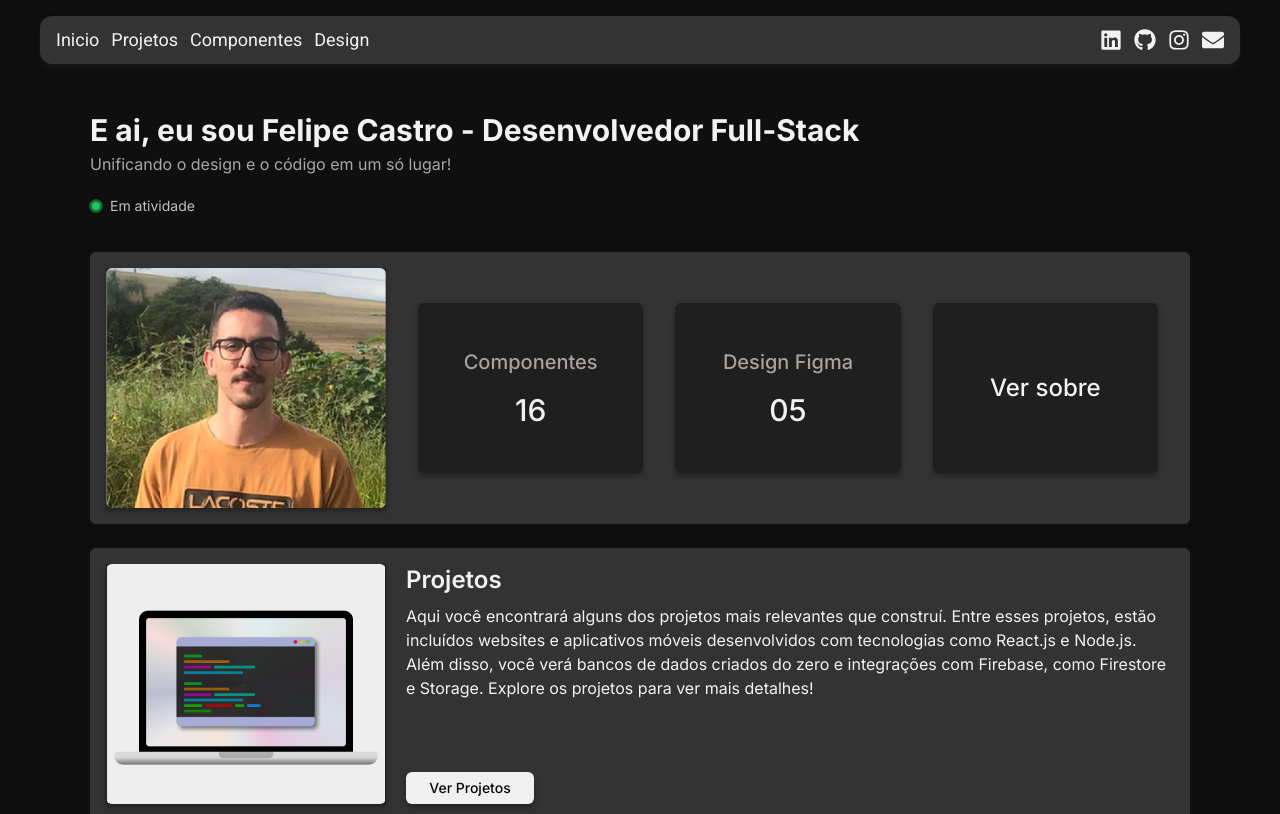
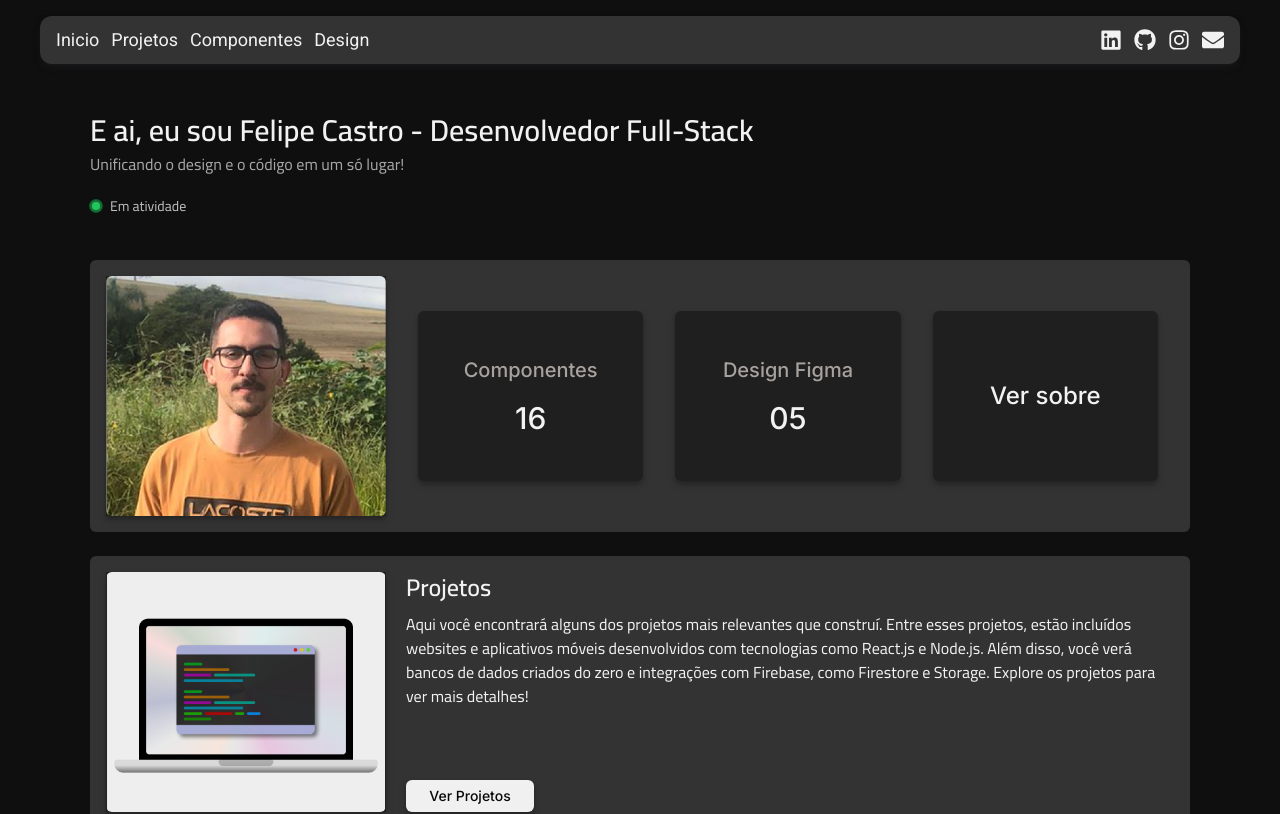
Before and after one commit to Felipecdc/me, a Next.js app: page / in a window 1280 px wide. Shown: the top 814 px of the page. Built offline with nearby package versions, Linux system fonts and the light colour scheme.

Commit message:
feat: add font

```diff
--- a/app/(home)/page.tsx
+++ b/app/(home)/page.tsx
@@ -4,17 +4,18 @@ import Header from "../_components/header";
 import ActionCard from "../_components/action-card";
 import { Button } from "../_components/ui/button";
 import Footer from "../_components/footer";
+import Link from "next/link";
 
 export default function Home() {
   return (
     <>
       <Header />
       <div className="flex items-center justify-center px-5 pt-20">
-        <div className="mb-3 mt-8 flex w-full max-w-[1100px] flex-col items-start justify-center gap-1">
-          <h1 className="text-wrap text-2xl font-bold md:text-3xl">
+        <div className="mb-5 mt-8 flex w-full max-w-[1100px] flex-col items-start justify-center gap-1">
+          <h1 className="font-cairo text-wrap text-3xl font-semibold">
             E ai, eu sou Felipe Castro - Desenvolvedor Full-Stack
           </h1>
-          <span className="text-sm text-[#a8a8a8] md:text-base">
+          <span className="font-cairo text-sm text-[#a8a8a8] md:text-base">
             Unificando o design e o código em um só lugar!
           </span>
           <div className="mt-4 flex items-center">
@@ -22,7 +23,9 @@ export default function Home() {
               <div className="absolute inset-0 animate-pulse rounded-full bg-green-700"></div>
               <div className="absolute left-1/2 top-1/2 h-[8px] w-[8px] -translate-x-1/2 -translate-y-1/2 transform rounded-full bg-green-500"></div>
             </div>
-            <span className="text-sm text-[#c0c0c0]">Em atividade</span>
+            <span className="font-cairo text-sm text-[#c0c0c0]">
+              Em atividade
+            </span>
           </div>
         </div>
       </div>
@@ -40,7 +43,7 @@ export default function Home() {
             </div>
             <div className="flex h-full w-full flex-col gap-3 md:pl-3 lg:flex-row lg:gap-8 lg:pl-8 lg:pr-4">
               <ActionCard title="Componentes" count={16} link="/components" />
-              <ActionCard title="Design Figma" count={5} link="/design-figma" />
+              <ActionCard title="Design Figma" count={5} link="/design" />
               <ActionCard press="Ver sobre" link="/about" />
             </div>
           </div>
@@ -62,8 +65,8 @@ export default function Home() {
             </div>
             <div className="flex w-full flex-col justify-between md:pl-5">
               <div className="flex flex-col gap-2 md:mt-0">
-                <h1 className="text-2xl font-semibold">Projetos</h1>
-                <p>
+                <h1 className="font-cairo text-2xl font-semibold">Projetos</h1>
+                <p className="font-cairo">
                   Aqui você encontrará alguns dos projetos mais relevantes que
                   construí. Entre esses projetos, estão incluídos websites e
                   aplicativos móveis desenvolvidos com tecnologias como React.js
@@ -72,8 +75,11 @@ export default function Home() {
                   Explore os projetos para ver mais detalhes!
                 </p>
               </div>
-              <Button className="mt-5 h-8 shadow-md shadow-[#242424] lg:mt-0 lg:w-32">
-                Ver Projetos
+              <Button
+                className="mt-5 h-8 shadow-md shadow-[#242424] lg:mt-0 lg:w-32"
+                asChild
+              >
+                <Link href={"/projects"}>Ver Projetos</Link>
               </Button>
             </div>
           </div>
```
